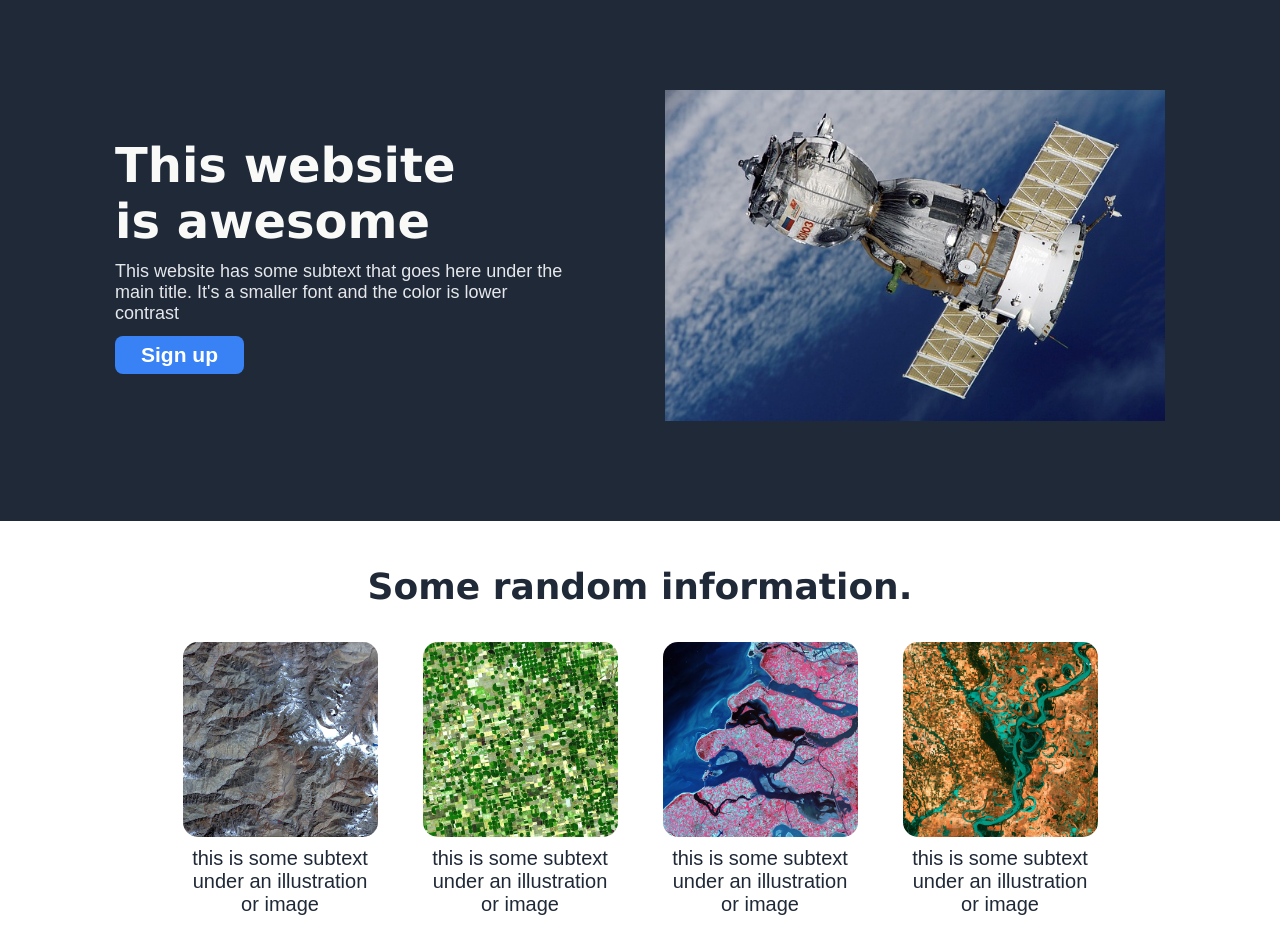
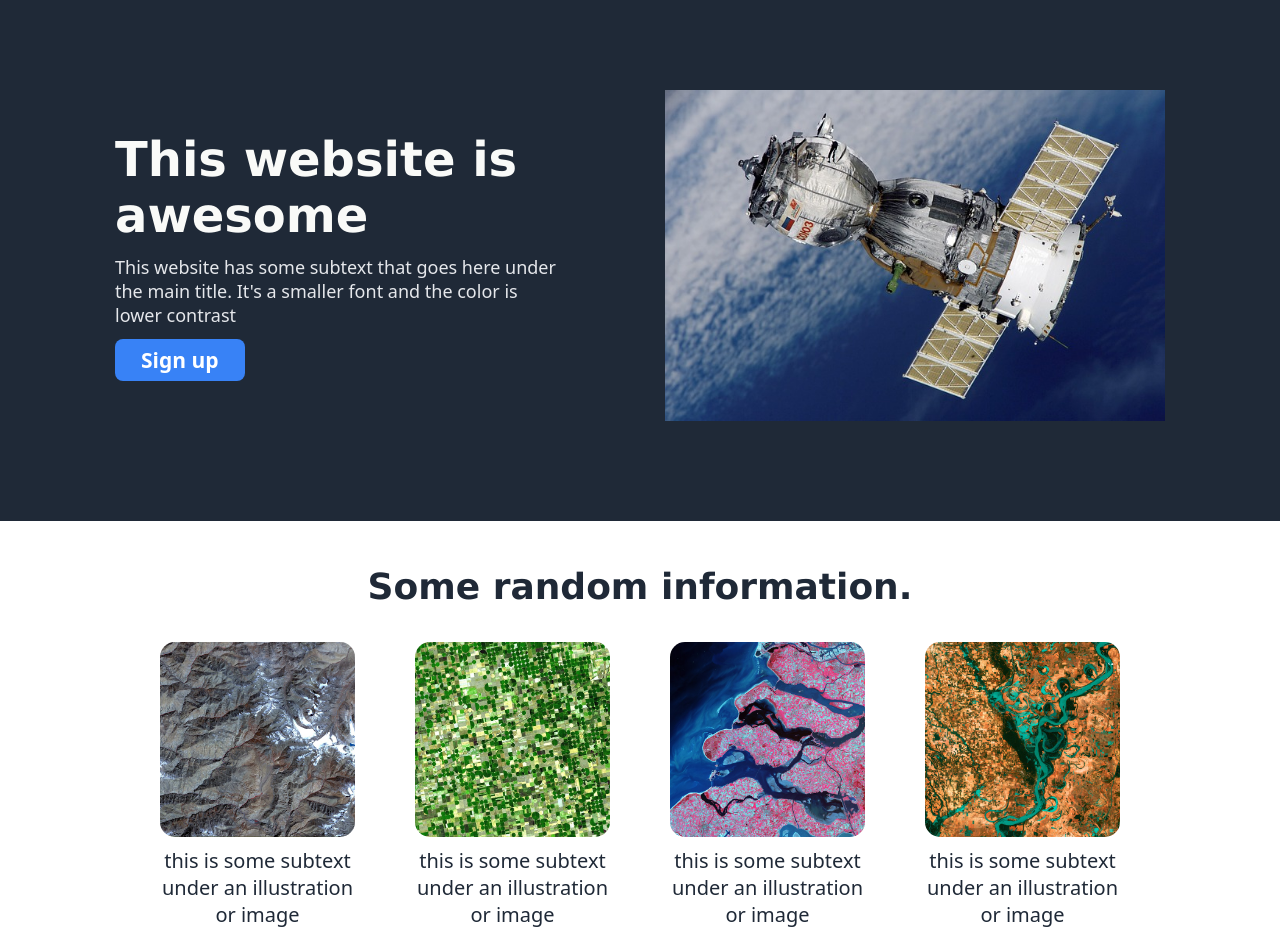
Before and after one commit to Yagrr/odin-landingpage, a plain HTML site: page index.html in a window 1280 px wide. Shown: the part 100-1052 px from the top of the page. Drawn offline with Linux system fonts and the light colour scheme; files whose address does not match are found by name.

Commit message:
Add resources folder for imgs

```diff
--- a/styles.css
+++ b/styles.css
@@ -3,7 +3,7 @@ body {
     flex-direction: column;
     height: 100vh;
     margin:0;
-    font-family: Arial, Helvetica, sans-serif
+    font-family: system-ui, -apple-system, BlinkMacSystemFont, 'Segoe UI', Roboto, Oxygen, Ubuntu, Cantarell, 'Open Sans', 'Helvetica Neue', sans-serif;
 }
 
 .header {
@@ -73,7 +73,7 @@ body {
     font-weight:bolder;
     color:#F9FAF8;
     text-wrap:wrap;
-    max-width:400px;
+    max-width:420px;
 }
 
 .h1-left-subtext {
@@ -125,7 +125,7 @@ a:hover.sign-button {
     align-items: center;
     padding:35px;
     gap:25px;
-    padding-bottom:150px;
+    padding-bottom:130px;
 }
 
 
@@ -139,7 +139,7 @@ a:hover.sign-button {
 
 .h2-boxes {
     display: flex;
-    gap:45px;
+    gap:60px;
 }
 
 .h2-box {
```
Also changed, not shown: resources/box-fields.jpg (renamed from box-fields.jpg), resources/box-meandering-river.jpg (renamed from box-meandering-river.jpg), resources/box-mountains.jpg (renamed from box-mountains.jpg), resources/box-netherlands.jpg (renamed from box-netherlands.jpg), resources/satellite.jpg (renamed from satellite.jpg).
